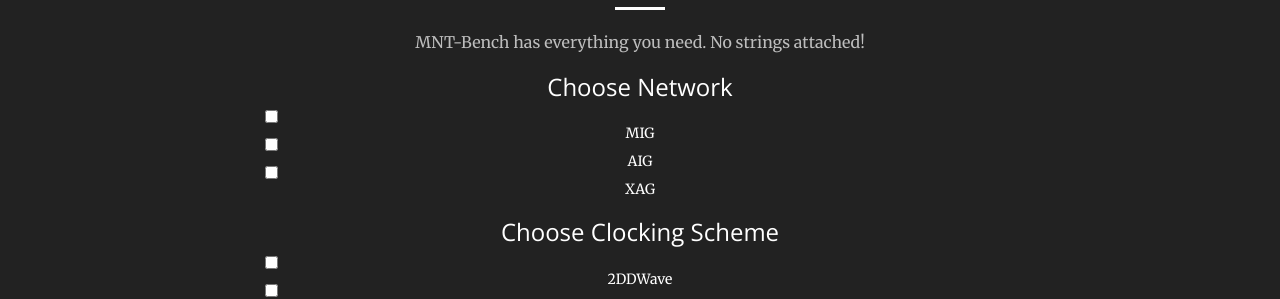
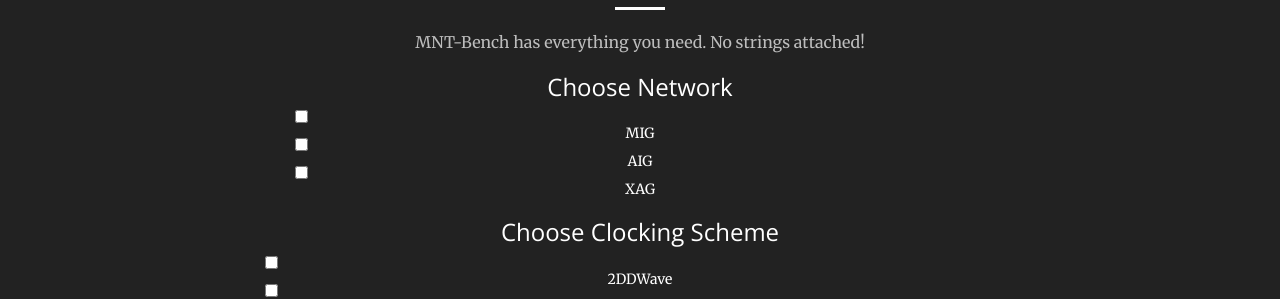
Before and after one commit to simon1hofmann/mnt-bench-old, a Jekyll site: the page built from docs/index.html, in a window 1280 px wide and 900 px high, scrolled down 896 px. Shown: the part 150-449 px from the top of the window. Built offline with Jekyll 4.4.1, drawn with Linux system fonts in a browser that asks for light colours; nearby versions of some CDN libraries.

Commit message:
Update call-to-action.html

```diff
--- a/docs/_includes/call-to-action.html
+++ b/docs/_includes/call-to-action.html
@@ -6,7 +6,7 @@
                 <hr class="light">
                 <p class="text-faded">MNT-Bench has everything you need. No strings attached!</p>
                 <script src="https://ajax.googleapis.com/ajax/libs/jquery/1.11.1/jquery.min.js"></script>
-                <div>
+                <div class="checkboxes">
                   <h3>Choose Network</h3>
                   <span>
                     <input type="checkbox" class="radio" value="MIG" name="Network" /> MIG
```
